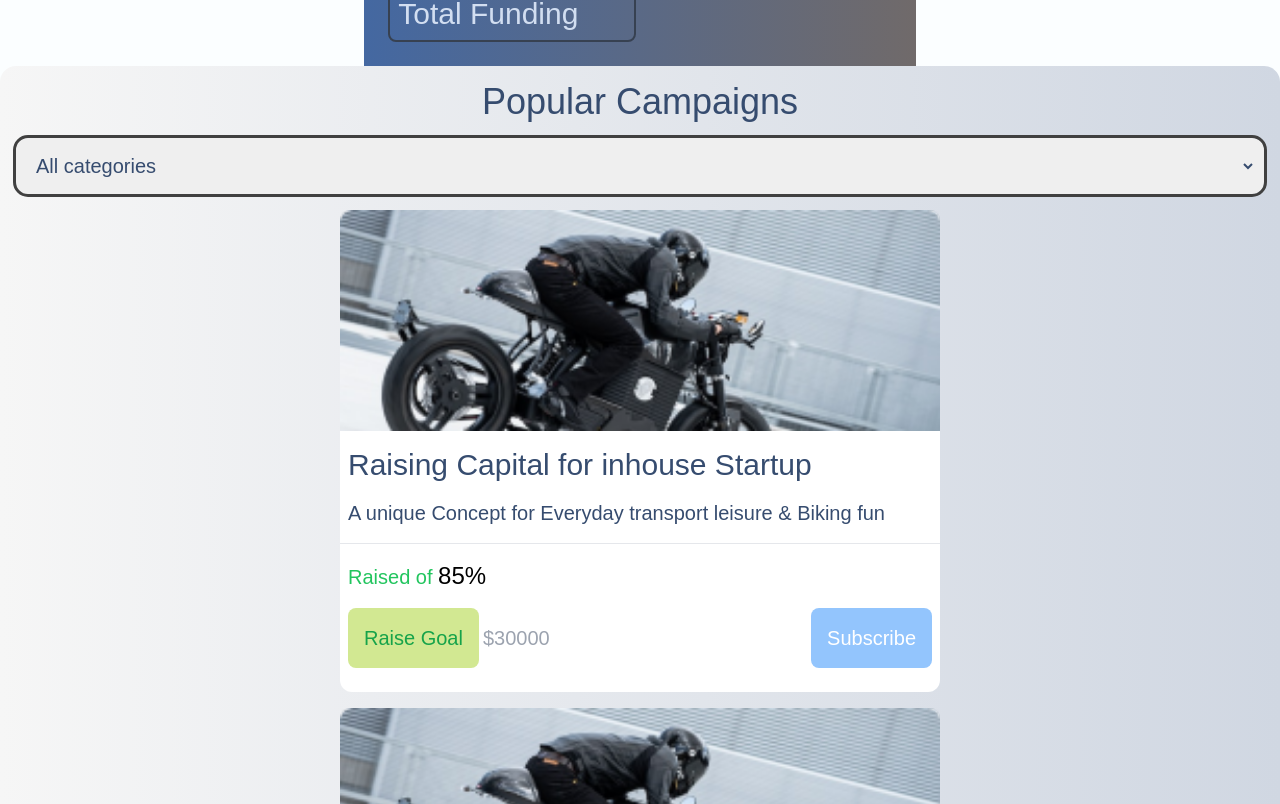
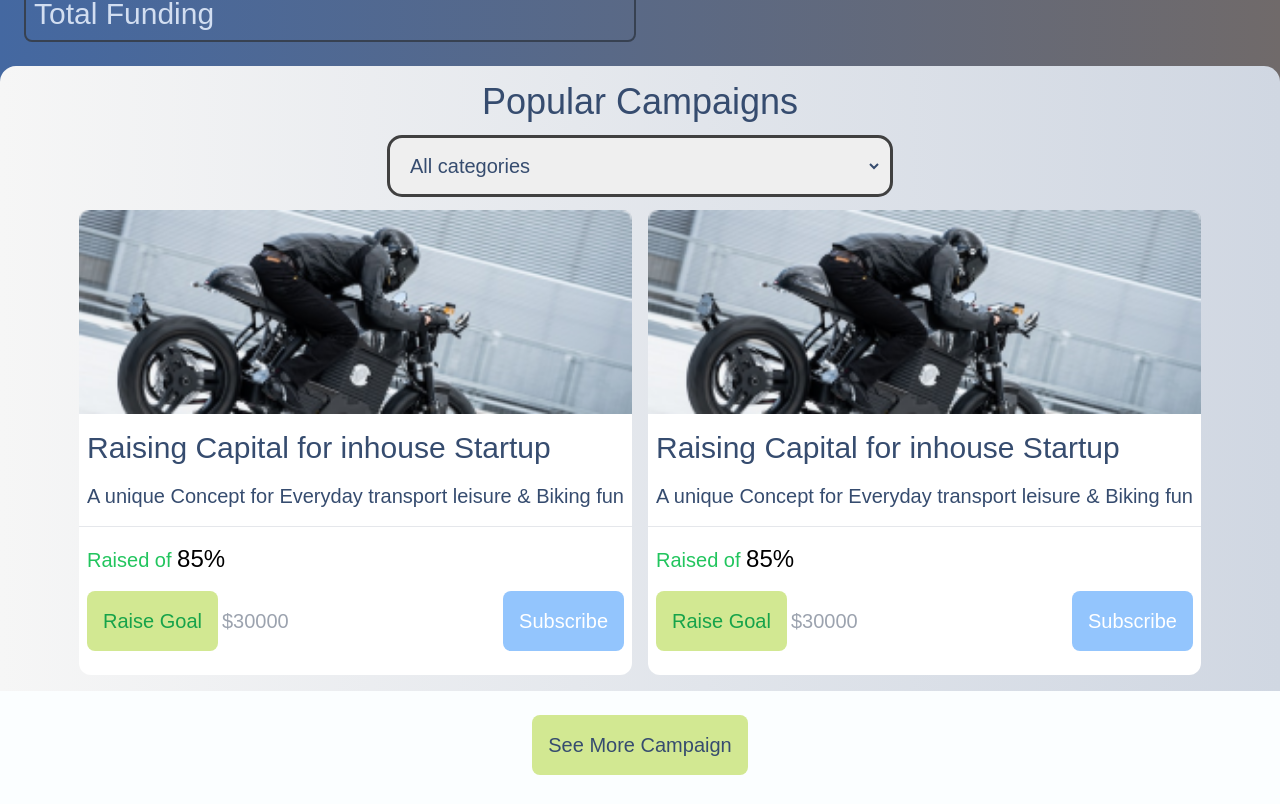
Before and after one commit to Sallah10/neighborhood-hub, a Next.js app: page /dashboard in a window 1280 px wide. Shown: the part 436-1240 px from the top of the page. Built offline with nearby package versions, Linux system fonts and the light colour scheme.

Commit message:
dashboard responsiveness done

```diff
--- a/app/dashboard/page.tsx
+++ b/app/dashboard/page.tsx
@@ -9,7 +9,7 @@ const Dashboard = () => {
         <>
             <div className='main gap-6 text-black'>
                 <h1 className='text-h1'>Dashboard</h1>
-                <div className='p-4 bg-gradient-to-r from-[#4468A1] to-[#706a6a] gap-2 flex flex-col'>
+                <div className='p-4 bg-gradient-to-r from-[#4468A1] to-[#706a6a] gap-2 flex flex-col w-full'>
                     <h3 className='text-h3 text-[#D2DEF1]'>Recent Status</h3>
                     <div className='grid grid-cols-2 items-center gap-2 px-2 pt-4 pb-6'>
                         <div className='flex flex-col gap-4 border-2 p-2 flex-wrap border-gray-700 h-full  rounded-lg'>
@@ -27,12 +27,13 @@ const Dashboard = () => {
                     </div>
                 </div>
                 <div className='bg-gradient-to-r from-[#F6F6F6] to-[#D0D7E2] rounded-t-2xl p-4 w-full h-full -mt-10 flex flex-col gap-4 lg:items-center '>
-                    <h1 className='text-h1'> Popular Campaigns</h1>
-                    <select name="categories" id="categories" className='px-4 py-4 text-p w-full rounded-xl border-r-8 border-transparent outline outline-neutral-700'>
+                    <h1 className='text-h1 self-center'> Popular Campaigns</h1>
+                    <select name="categories" id="categories" className='px-4 py-4 text-p w-full rounded-xl border-r-8 border-transparent outline outline-neutral-700 max-w-[500px] self-center'>
                         <option value="categories">All categories</option>
                     </select>
+                    <div className='grid grid-cols-1 gap-4 lg:grid-cols-2'>
                         <div className='bg-white flex rounded-xl flex-col gap-4 max-h-[100vh] max-w-full pb-6'>
-                        <Image src={img1} alt='card-image' width={600} />
+                            <Image src={img1} alt='card-image' className='w-full' />
                             <h2 className='text-h2 mx-2'>Raising Capital for inhouse Startup</h2>
                             <p className='text-p mx-2'>A unique Concept for Everyday transport leisure & Biking fun </p>
                             <hr />
@@ -45,7 +46,7 @@ const Dashboard = () => {
                             </div>
                         </div>
                         <div className='bg-white flex rounded-xl flex-col gap-4 max-h-[100vh] max-w-full pb-6'>
-                        <Image src={img1} alt='card-image' width={600} />
+                            <Image src={img1} alt='card-image' className='w-full' />
                             <h2 className='text-h2 mx-2'>Raising Capital for inhouse Startup</h2>
                             <p className='text-p mx-2'>A unique Concept for Everyday transport leisure & Biking fun </p>
                             <hr />
@@ -58,7 +59,8 @@ const Dashboard = () => {
                             </div>
                         </div>
                     </div>
-                <button className='button lg:max-w-[200px]'> See More Campaign </button>
+                </div>
+                <button className='button max-w-full mb-4'> See More Campaign </button>
             </div>
         </>
     )
```
Lines whose indentation alone changed are shown as unchanged.
